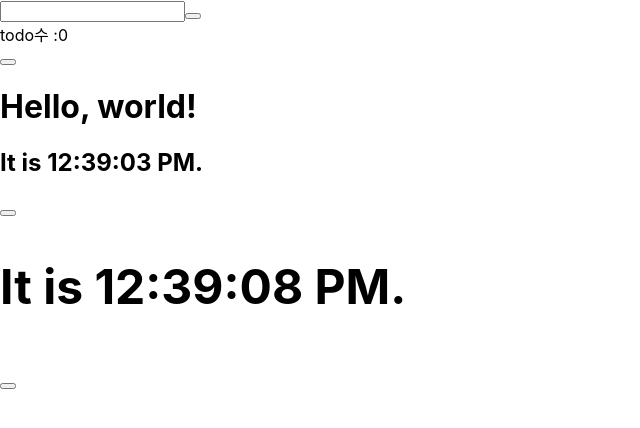
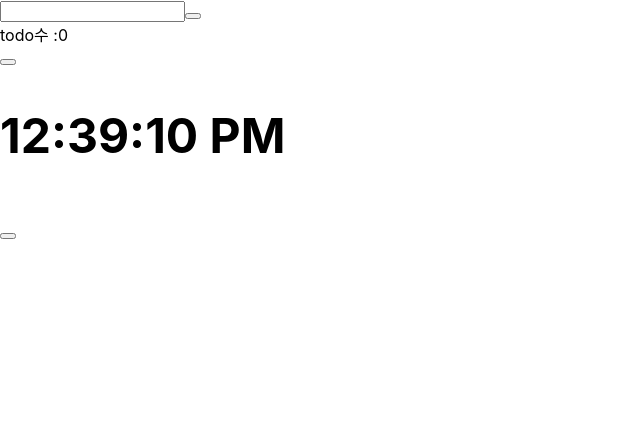
Before and after one commit to Dowap2/learning-optimization, a React (Create React App) app: page / in a window 1280 px wide. Shown: the top 428 px of the page, without its empty margins (0-640 px from the left). Built offline with nearby package versions, Linux system fonts and the light colour scheme.

Commit message:
use componentDidCatch

```diff
--- a/src/App.jsx
+++ b/src/App.jsx
@@ -2,7 +2,7 @@ import "./App.css";
 // import { LazyloadComponent } from "./LazyloadComponent";
 // import { UploadImage } from "./UploadImage";
 import { TodoList } from "./TodoList";
-import { ClockComponent } from "./ClockComponent";
+// import { ClockComponent } from "./ClockComponent";
 import { ClassComponent } from "./ClassComponent";
 
 function App() {
@@ -10,8 +10,8 @@ function App() {
     <div className="App">
       {/* <LazyloadComponent /> */}
       <TodoList />
-      <ClockComponent date={new Date()} />
-      <button onClick={e => console.log(new Date())}></button>
+      {/* <ClockComponent date={new Date()} />
+      <button onClick={e => console.log(new Date())}></button> */}
       <ClassComponent />
       {/* <UploadImage /> */}
     </div>
--- a/src/ClassComponent.jsx
+++ b/src/ClassComponent.jsx
@@ -7,10 +7,13 @@ export class ClassComponent extends React.Component {
   }
   componentDidMount() {
     console.log("componentDidMount");
-    this.timerID = setInterval(() => this.tick(), 1000);
+    this.clock = setInterval(() => this.tick(), 1000);
   }
   componentDidUpdate() {
     console.log("componentDidUpdate");
+  }
+  componentDidCatch(error, info) {
+    console.log("error :", error, info);
   }
   tick() {
     this.setState({
@@ -20,7 +23,7 @@ export class ClassComponent extends React.Component {
   render() {
     return (
       <h1>
-        <h2>It is {new Date().toLocaleTimeString()}.</h2>
+        <h2>{new Date().toLocaleTimeString()}</h2>
         <button onClick={e => console.log(this.state.color)}></button>
       </h1>
     );
```
